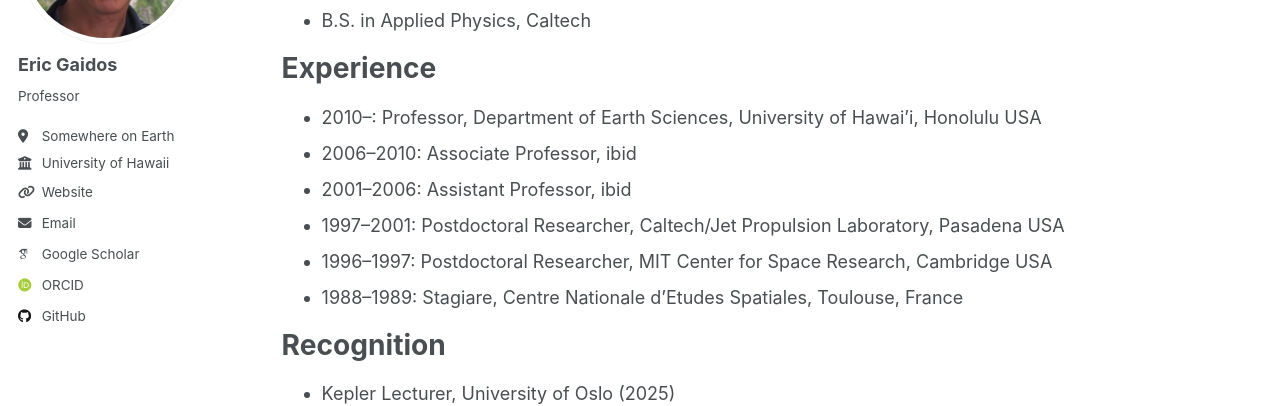
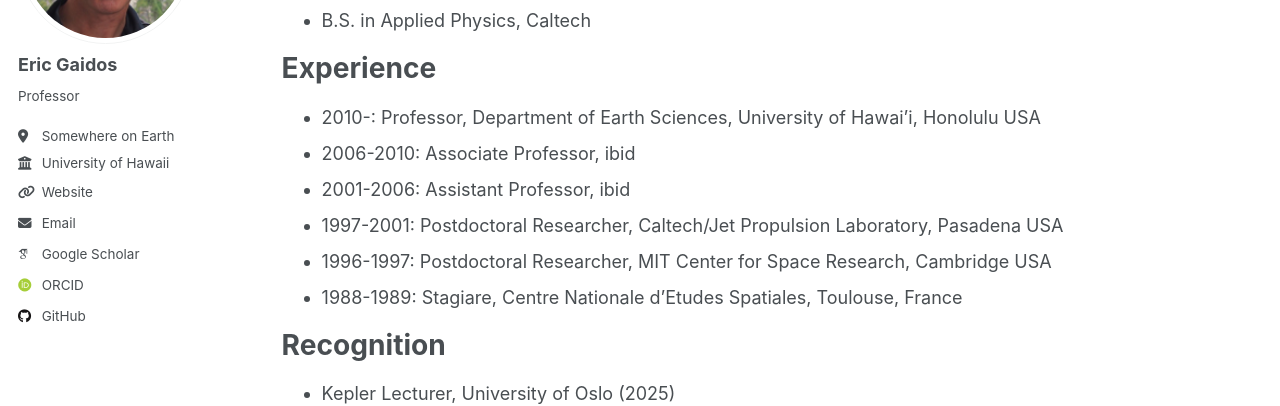
Before and after one commit to egaidos/egaidos.github.io, a Jekyll site: the page built from _pages/cv.md, in a window 1280 px wide and 1189 px high. Shown: the part 230-636 px from the top of the window. Built offline with Jekyll 4.4.1, drawn with Linux system fonts in a browser that asks for light colours; some web fonts are replaced.

Commit message:
Update cv.md

```diff
--- a/_pages/cv.md
+++ b/_pages/cv.md
@@ -17,12 +17,12 @@
 
 Experience
 ======
-* 2010--: Professor, Department of Earth Sciences, University of Hawai'i, Honolulu USA
-* 2006--2010: Associate Professor, ibid
-* 2001--2006: Assistant Professor, ibid
-* 1997--2001: Postdoctoral Researcher, Caltech/Jet Propulsion Laboratory, Pasadena USA
-* 1996--1997: Postdoctoral Researcher, MIT Center for Space Research, Cambridge USA
-* 1988--1989: Stagiare, Centre Nationale d'Etudes Spatiales, Toulouse, France
+* 2010-: Professor, Department of Earth Sciences, University of Hawai'i, Honolulu USA
+* 2006-2010: Associate Professor, ibid
+* 2001-2006: Assistant Professor, ibid
+* 1997-2001: Postdoctoral Researcher, Caltech/Jet Propulsion Laboratory, Pasadena USA
+* 1996-1997: Postdoctoral Researcher, MIT Center for Space Research, Cambridge USA
+* 1988-1989: Stagiare, Centre Nationale d'Etudes Spatiales, Toulouse, France
 
 Recognition
 ======
```
